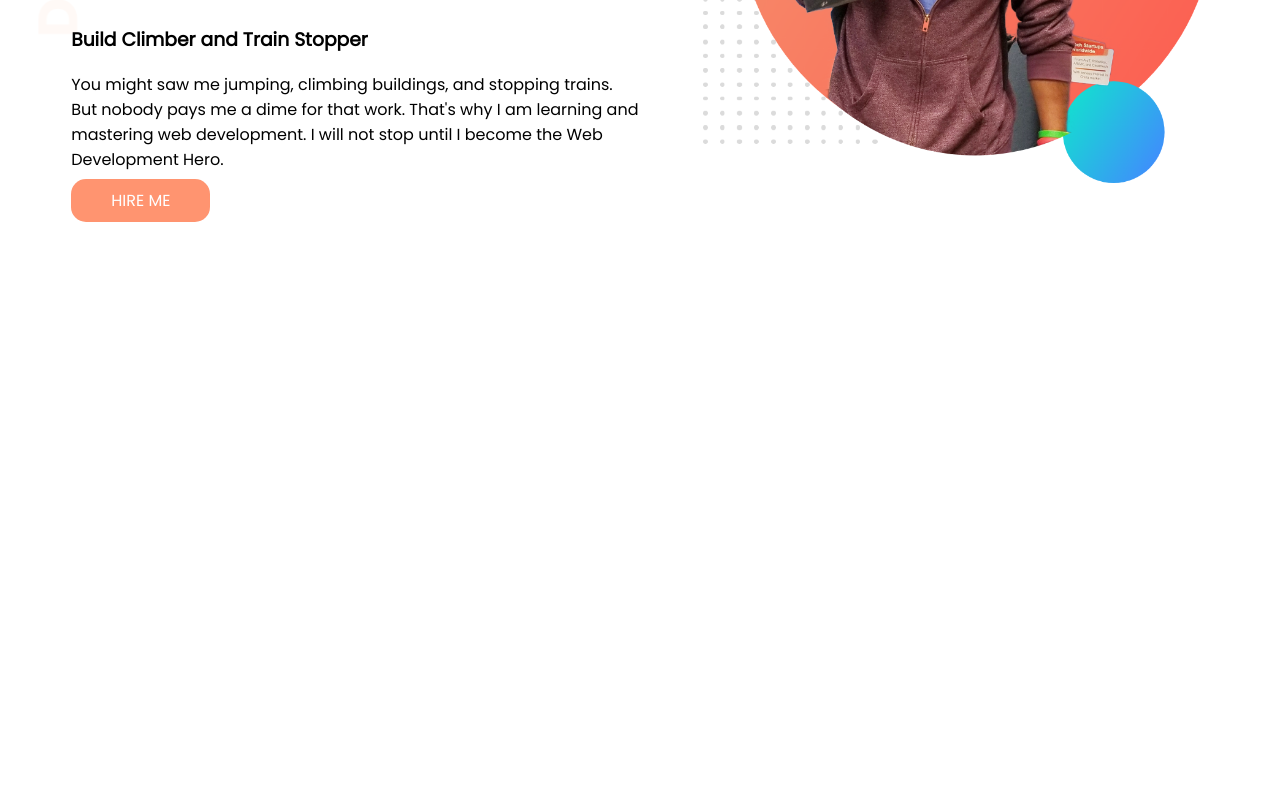
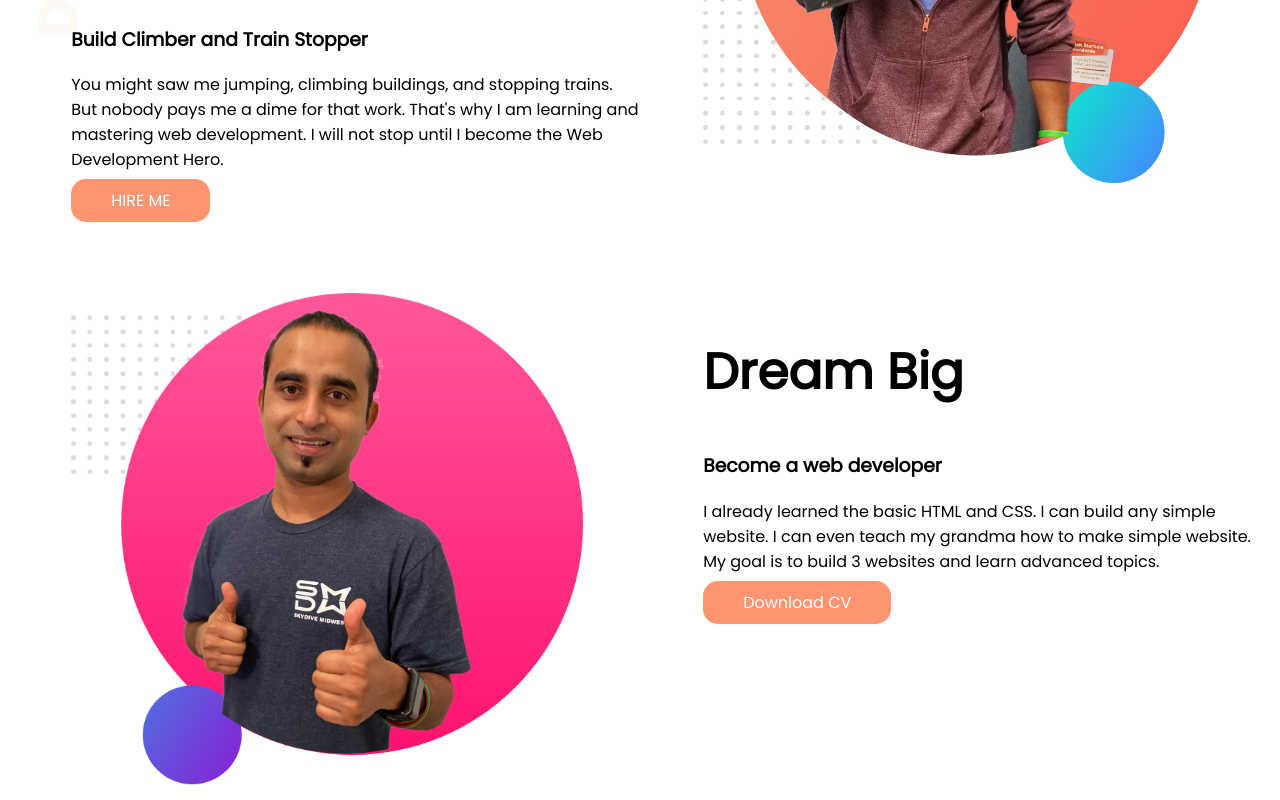
Before and after one commit to saifulhaque015/dev-portfolio, a plain HTML site: page index.html in a window 1280 px wide. Shown: the part 333-1133 px from the top of the page. Before the commit the page ends 800 px from the top, so only its background shows below. Drawn offline with Linux system fonts and the light colour scheme.

Commit message:
middle part section added

```diff
--- a/css/style.css
+++ b/css/style.css
@@ -28,3 +28,6 @@ section{
     background-image: url(../images/top-banner.png);
     background-repeat: no-repeat;
 }
+.mid-part{
+    margin-top: 80px;
+}
--- a/index.html
+++ b/index.html
@@ -29,6 +29,20 @@
             <img src="images/jhankar.png" alt="jhankar Mahbub">
         </div>
     </section>
+    <section class="mid-part">
+        <div class="top-half">
+            <img src="images/jhankar2.png" alt="Jhankar Mahbub Victory sign">
+        </div>
+        <div class="top-half">
+            <h1>Dream Big</h1>
+            <h3>Become a web developer</h3>
+            <p>I already learned the basic HTML and CSS. I can build any simple website. I can even teach my grandma how
+                to make simple
+                website. My goal is to build 3 websites and learn advanced topics.
+            </p>
+            <a class="butn" href="_blank">Download CV</a>
+        </div>
+    </section>
 </body>
 
 </html>
```
